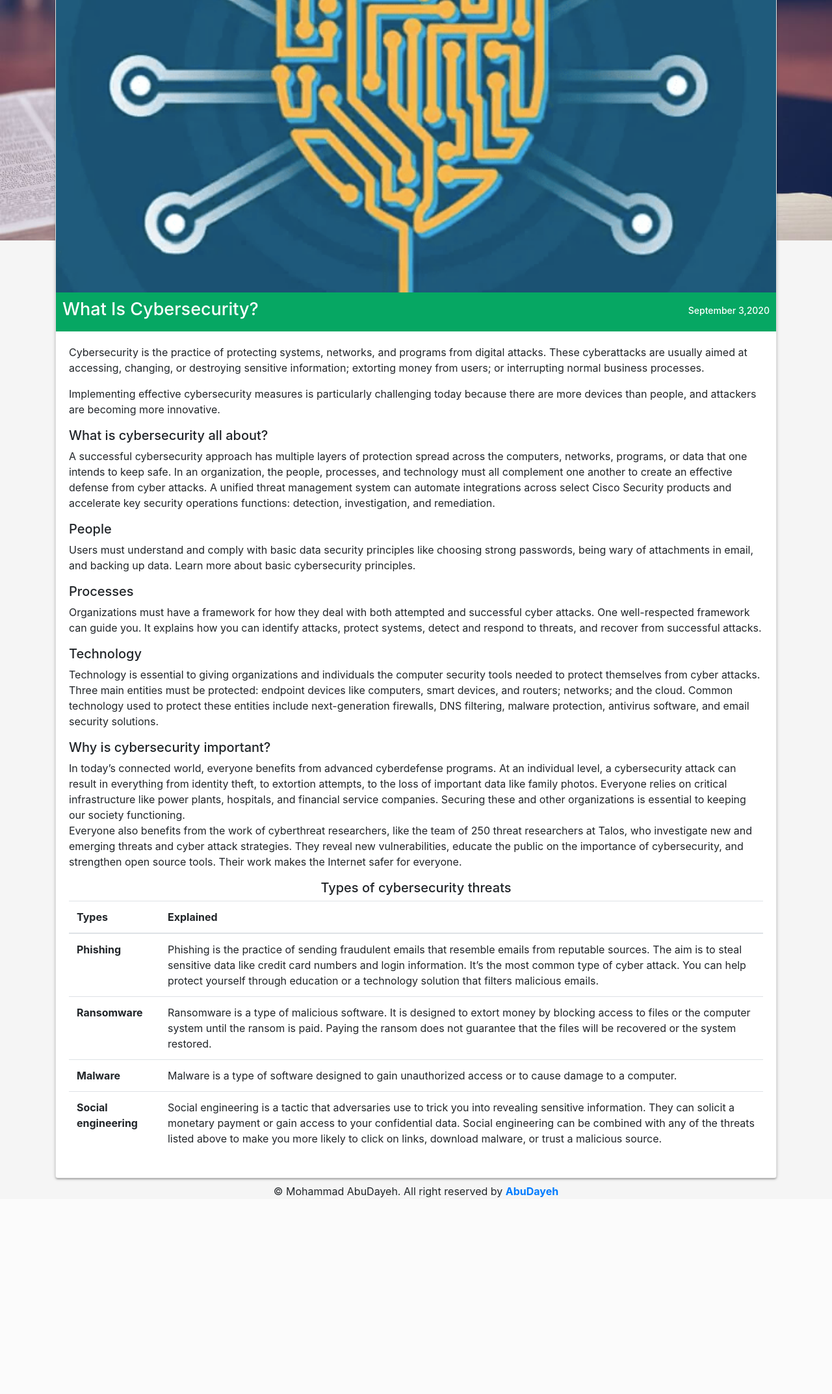
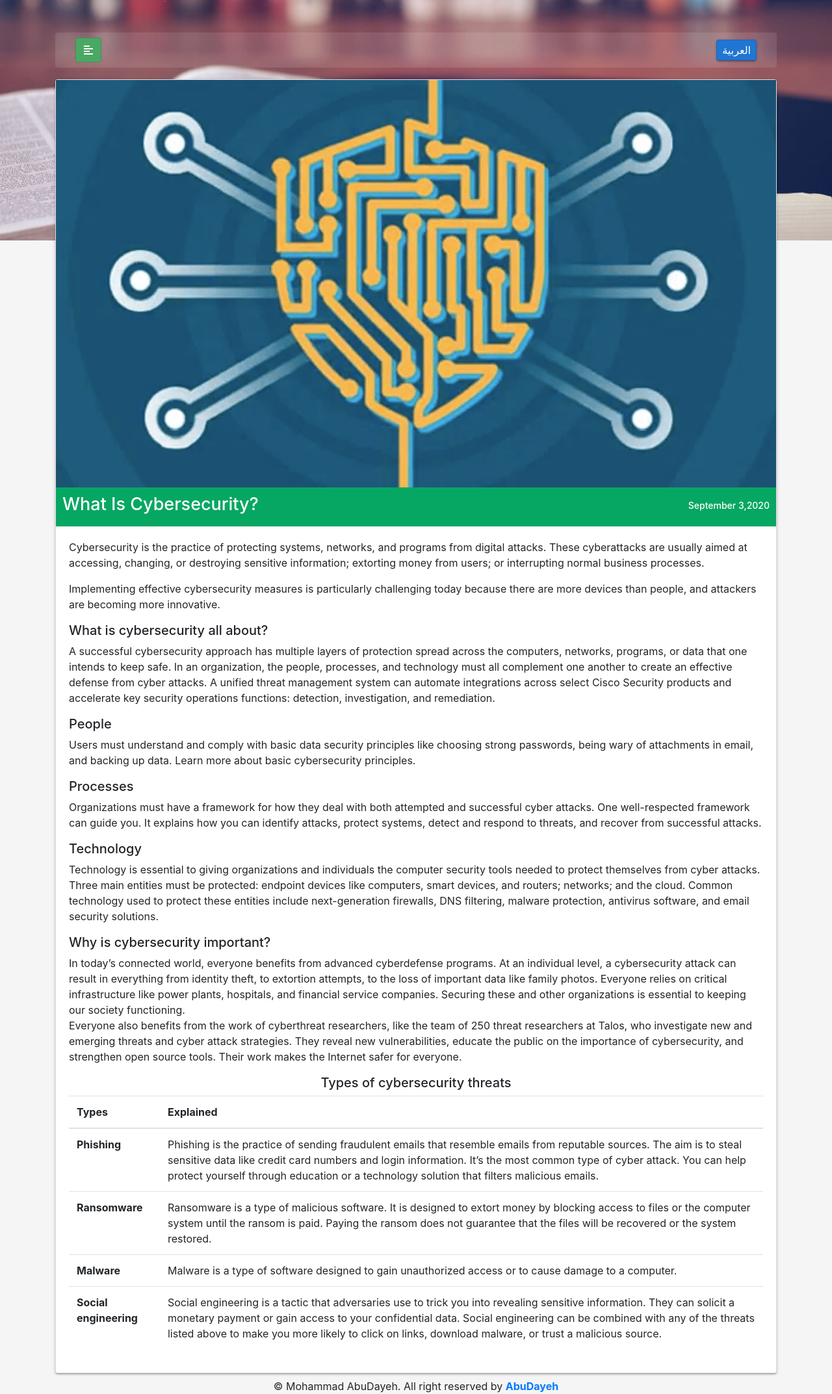
Before and after one commit to mohammadabudayeh/mohammadabudayeh.github.io, a PHP site: page /Blog/CyberSecurity.html in a window 1280 px wide. Shown: the whole page at 65% size. Before the commit the page ends 1843 px from the top, so only its background shows below. Run offline with PHP 8.4, Linux system fonts and the light colour scheme; some libraries are stand-ins or nearby versions.

Commit message:
Update style.css

```diff
--- a/stylesheets/style.css
+++ b/stylesheets/style.css
@@ -690,7 +690,7 @@ html, body {background-color: #f5f5f5;}
   transition: .3s; }
 
 /*- BLog --------------------------------------------------------------*/
-.single-page{margin-top:-290px;}
+.single-page{margin-top:10px;}
   .single-page .post .titleblog{padding:10px;background:#06A763;color:#fff;}
   .single-page .post .titleblog h1{font-size:27px;}
   .single-page .post .titleblog time{font-size:14px;float:right;margin-top:10px;}
```
